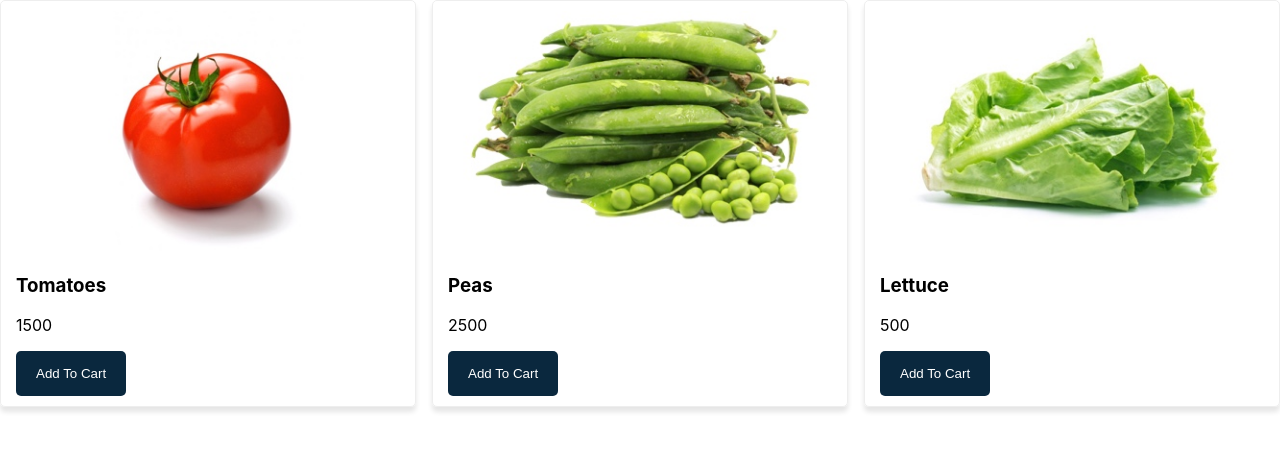
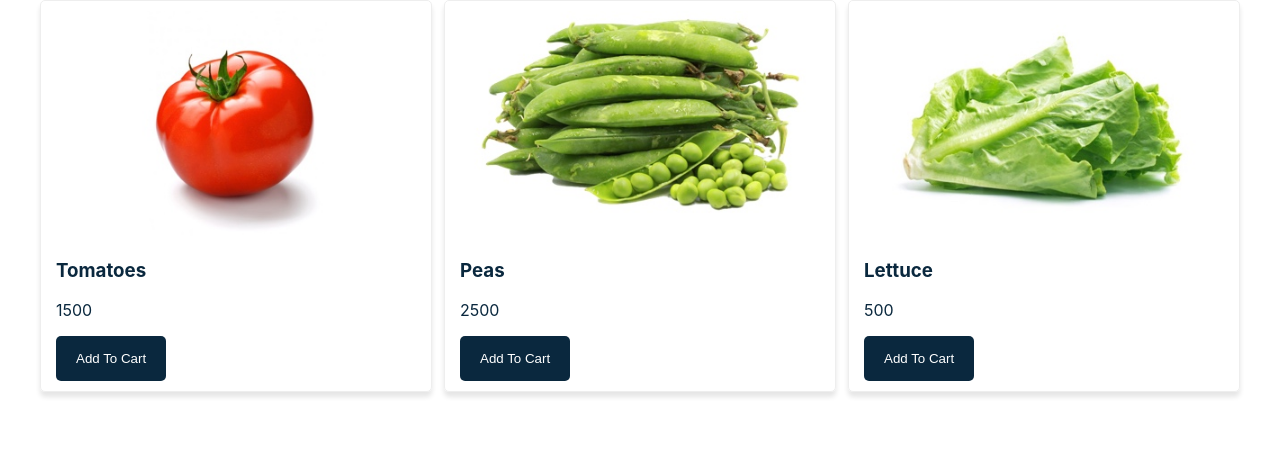
Before and after one commit to LuFabb/Shopping-Cart, a React (Create React App) app: page / in a window 1280 px wide. Shown: the top 450 px of the page. Built offline with nearby package versions, Linux system fonts and the light colour scheme.

Commit message:
layout component

```diff
--- a/src/App.js
+++ b/src/App.js
@@ -1,5 +1,6 @@
 import { Component } from 'react';
 import Products from './components/Products'
+import Layout from './components/Layout'
 
 class App extends Component {
   state = {
@@ -12,10 +13,12 @@
   render() {
     return(
       <div>
-        <Products
-        addToCart={() => console.log('does nothing')}
-        products={this.state.products}
-        />
+        <Layout>
+          <Products
+          addToCart={() => console.log('does nothing')}
+          products={this.state.products}
+          />
+        </Layout>
       </div>
     )
   }
--- /dev/null
+++ b/src/components/Layout.js
@@ -0,0 +1,29 @@
+import { Component } from "react";
+
+const styles = {
+  layout: {
+    backgroundColor: '#fff',
+    color: '#0A283E',
+    alignItems: 'center',
+    display: 'flex',
+    flexDirection: 'column',
+  },
+  container: {
+    width: '1200px',
+  }
+}
+
+class Layout extends Component {
+  render() {
+    return(
+      <div style={styles.layout} >
+        <div style={styles.container} >
+          {this.props.children}
+        </div>
+      </div>
+    )
+  }
+}
+
+
+export default Layout
```
